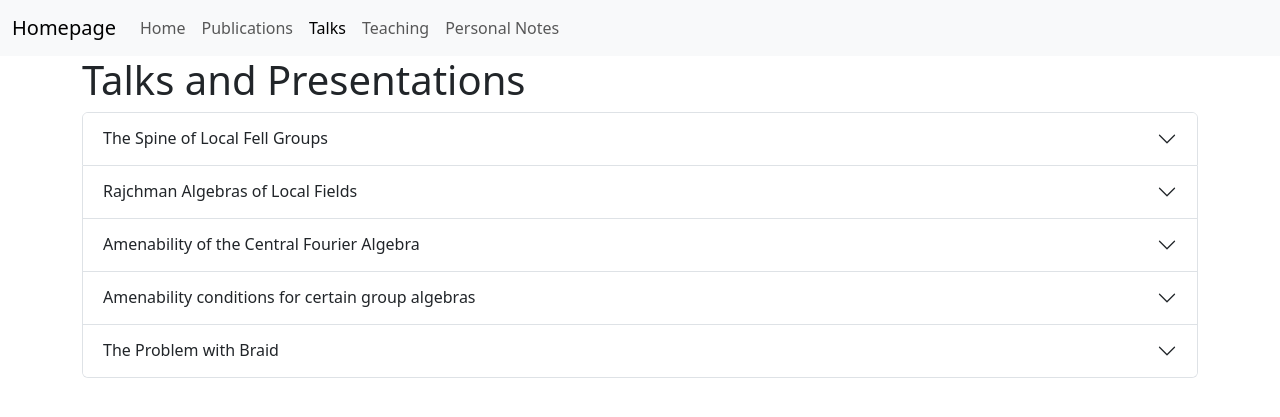
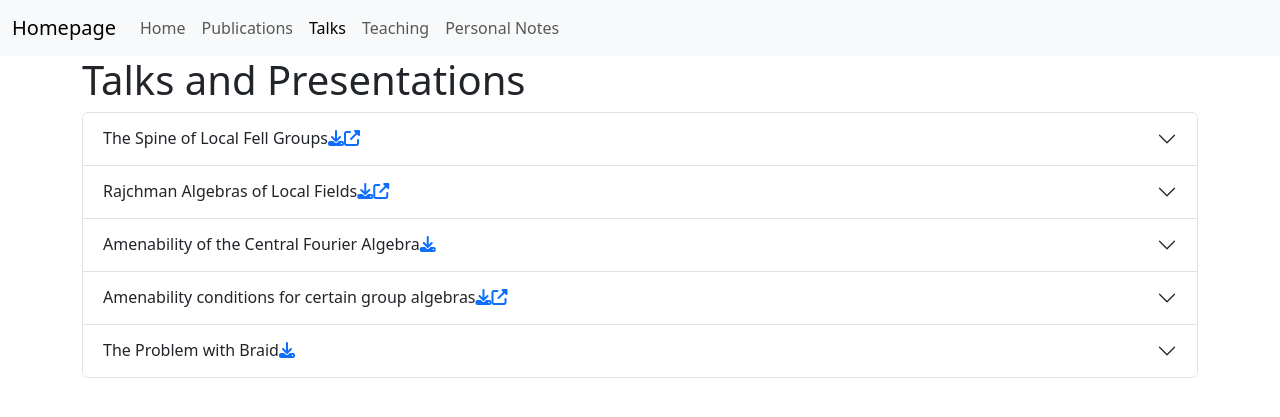
Before and after one commit to aleksavujicic/website, a Jekyll site: the page built from _pages/talks.md, in a window 1280 px wide. Shown: the top 417 px of the page. Built offline with Jekyll 4.4.1, drawn with Linux system fonts in a browser that asks for light colours; nearby versions of some CDN libraries; a script that is not in the unit is left out.

Commit message:
Accordion items have more features

```diff
--- a/_includes/collection-item.html
+++ b/_includes/collection-item.html
@@ -3,9 +3,24 @@
   <h2 class="accordion-header" id="heading{{ slug }}">
     <button class="accordion-button collapsed" type="button" data-bs-toggle="collapse" data-bs-target="#collapse{{ slug }}" aria-expanded="false" aria-controls="collapse{{ slug }}">
       {{ post.title }}
+
+      {% if post.slides %}
+        <a href="/files/{{ post.slides }}" target="_blank" title="Slides"><i class="fa fa-download"></i></a>
+      {% endif %}
+      {% if post.source %}
+        <a href="{{ post.source}}" target="_blank" title="Conference website"><i class="fa fa-external-link"></i></a>
+      {% endif %}
     </button>
   </h2>
   <div id="collapse{{ slug }}" class="accordion-collapse collapse" aria-labelledby="heading{{ slug }}" data-bs-parent="#{{ acc_id }}">
-    {{ post.excerpt }}
+    {% if post.date %}<p class="page__meta"><i class="fa fa-clock" aria-hidden="true"></i> {{ post.date | date: '%B %d, %Y' }}</p>{% endif %}
+    {% if post.venue %}<p class="archive__item-excerpt" itemprop="description">{{post.type}}, {{ post.venue }},  {{post.location}} </p>{% endif %}
+    {% if post.excerpt %}<p class="archive__item-excerpt" itemprop="description">{{ post.excerpt  }}</p>{% endif %}
+
+    {% if post.link %}
+      <a href="{{ post.link }}">{{ post.title }}</a> <a href="{{ base_path }}{{ post.url }}" rel="permalink"><i class="fa fa-link" aria-hidden="true" title="permalink"></i><span class="sr-only">Permalink</span></a>
+    {% else %}
+      <a href="{{ base_path }}{{ post.url }}" rel="permalink">{{ post.title }}</a>
+    {% endif %}
   </div>
 </div>
--- a/_includes/header.html
+++ b/_includes/header.html
@@ -8,3 +8,6 @@
 
 <!-- Mathjax -->
 <script id="MathJax-script" async src="https://cdn.jsdelivr.net/npm/mathjax@4/tex-mml-chtml.js"></script>
+
+<!-- Font Awesome -->
+<script src="https://kit.fontawesome.com/2b633ef179.js" crossorigin="anonymous"></script>
```
